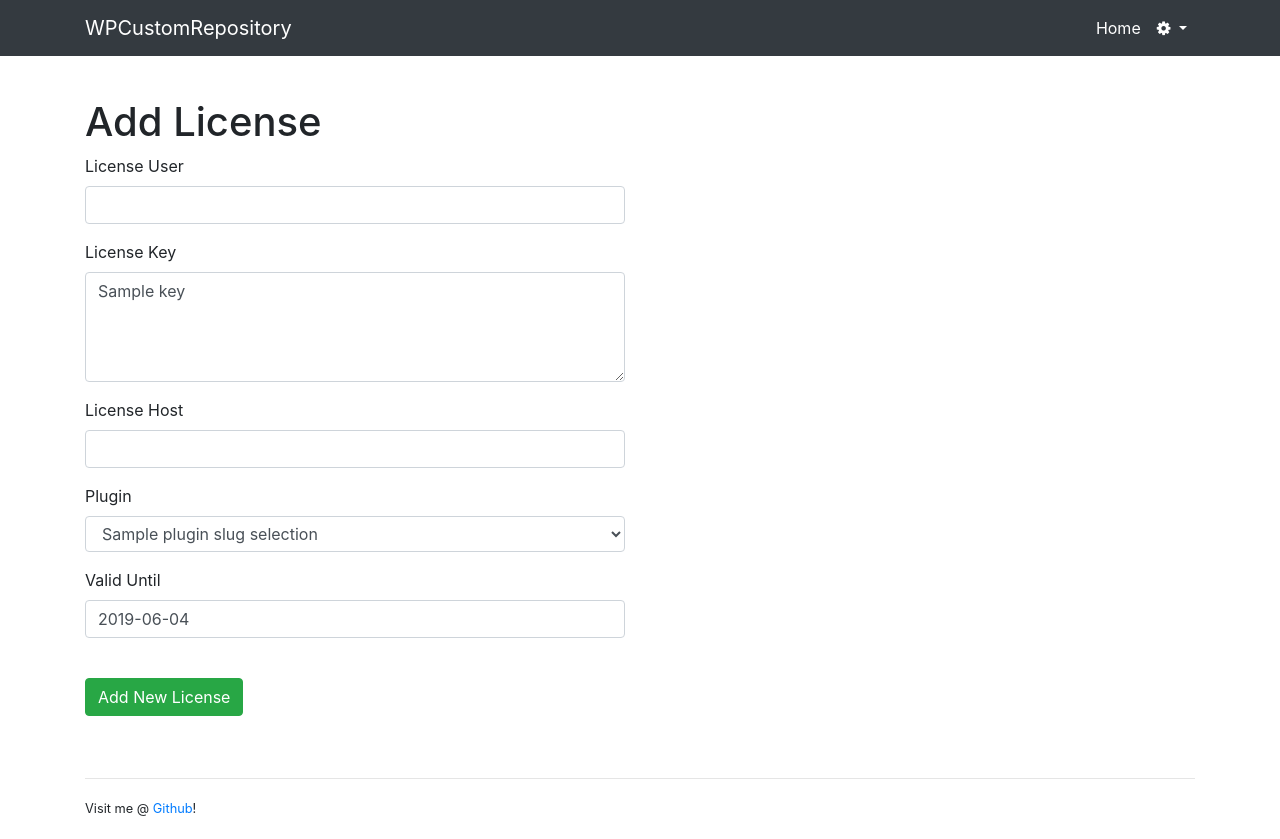
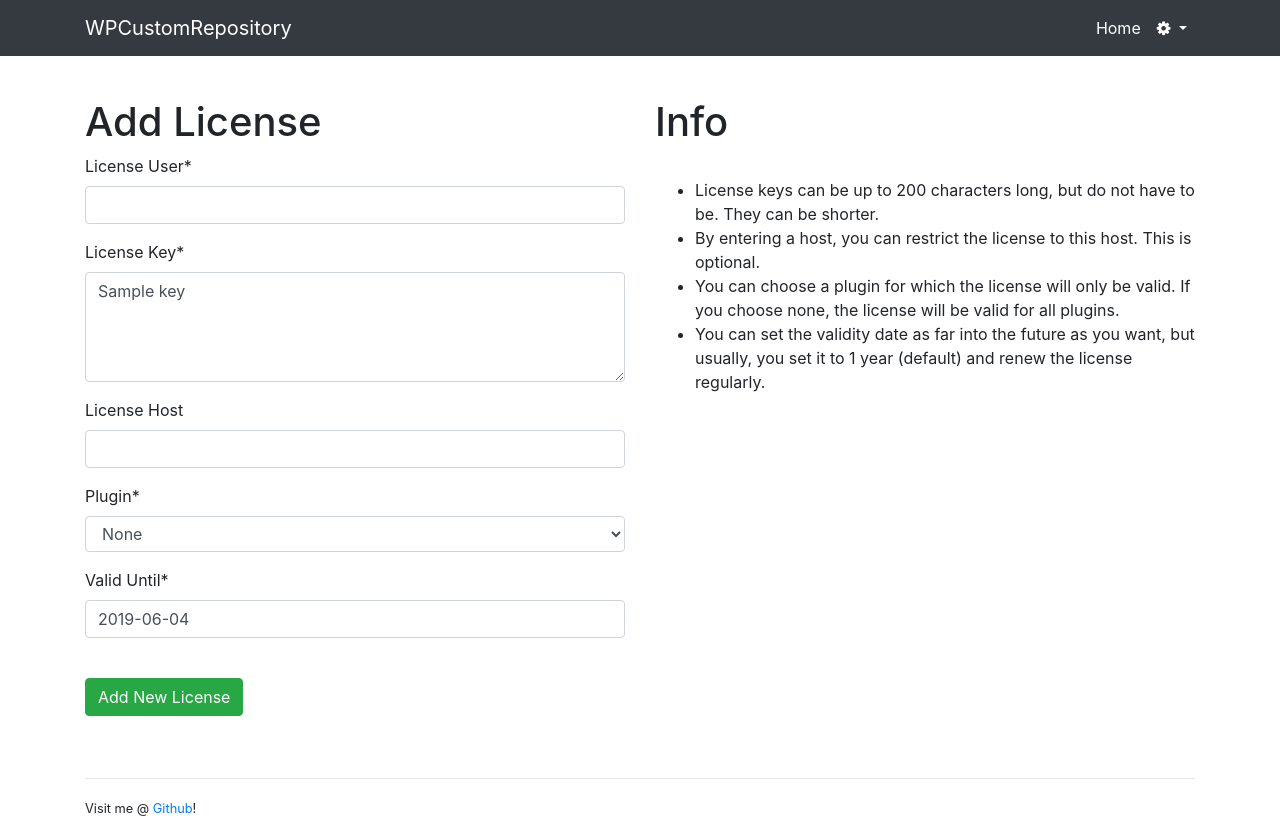
Before and after one commit to KaiserWerk/WPCustomRepository, a PHP site: template resources/views/license/add.tpl.php in a window 1280 px wide. Run offline with PHP 8.4, Linux system fonts and the light colour scheme; the template is opened without the code that fills it: most values are stand-ins (such as "Sample title", 1, 10 or a date in 2020).

Commit message:
some code improvements, added text

```diff
--- a/resources/views/license/add.tpl.php
+++ b/resources/views/license/add.tpl.php
@@ -44,11 +44,11 @@ $errors = array(
                 AuthHelper::generateHoneypotInput();
                 ?>
                 <div class="form-group">
-                    <label for="license_user">License User</label>
+                    <label for="license_user">License User*</label>
                     <input type="text" name="_add[license_user]" id="license_user" class="form-control" required>
                 </div>
                 <div class="form-group">
-                    <label for="license_key">License Key</label>
+                    <label for="license_key">License Key*</label>
                     <textarea name="_add[license_key]" id="license_key" class="form-control" maxlength="200" rows="4" required><?php echo $key; ?></textarea>
                 </div>
                 <div class="form-group">
@@ -56,10 +56,10 @@ $errors = array(
                     <input type="text" name="_add[license_host]" id="license_host" class="form-control">
                 </div>
                 <div class="form-group">
-                    <label for="plugin_slug">Plugin</label>
+                    <label for="plugin_slug">Plugin*</label>
                     <select name="_add[plugin_slug]" id="plugin_slug" size="1" class="form-control">
                         <?php
-
+                        echo '<option value=""><i>None</i></option>';
                         foreach ($pluginSlugSelections as $pluginSlugSelection) {
                             echo '<option value="';
                             echo $pluginSlugSelection['slug'];
@@ -71,7 +71,7 @@ $errors = array(
                     </select>
                 </div>
                 <div class="form-group">
-                    <label for="valid_until">Valid Until</label>
+                    <label for="valid_until">Valid Until*</label>
                     <input type="text" name="_add[valid_until]" id="valid_until" class="form-control" required value="<?php echo date('Y')+1 . '-' . date('m-d'); ?>">
                 </div>
                 <div class="form-group">
@@ -80,5 +80,15 @@ $errors = array(
                 </div>
             </form>
         </div>
+        <div class="col-md-6">
+            <h1 class="mt-5">Info</h1>
+            <br>
+            <ul>
+                <li>License keys can be up to 200 characters long, but do not have to be. They can be shorter.</li>
+                <li>By entering a host, you can restrict the license to this host. This is optional.</li>
+                <li>You can choose a plugin for which the license will only be valid. If you choose none, the license will be valid for all plugins.</li>
+                <li>You can set the validity date as far into the future as you want, but usually, you set it to 1 year (default) and renew the license regularly.</li>
+            </ul>
+        </div>
     </div>
 </div>
```
